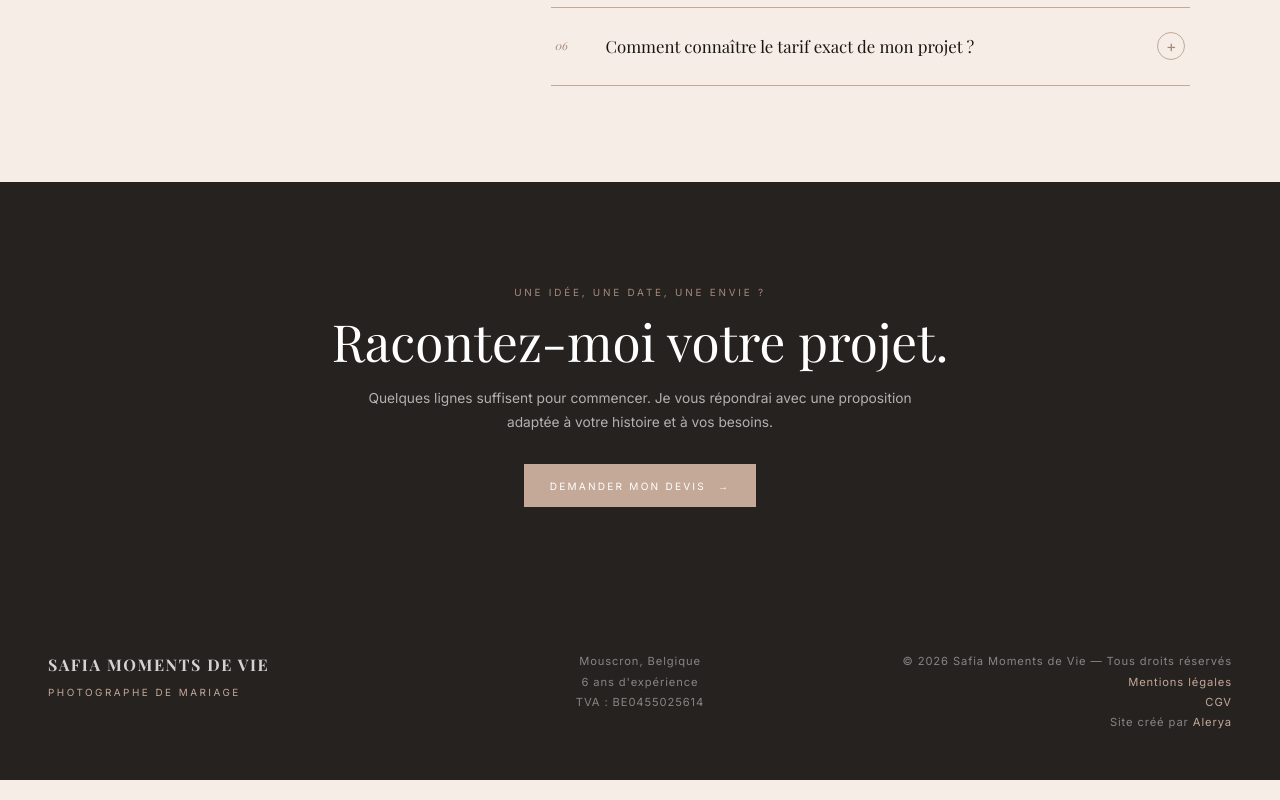
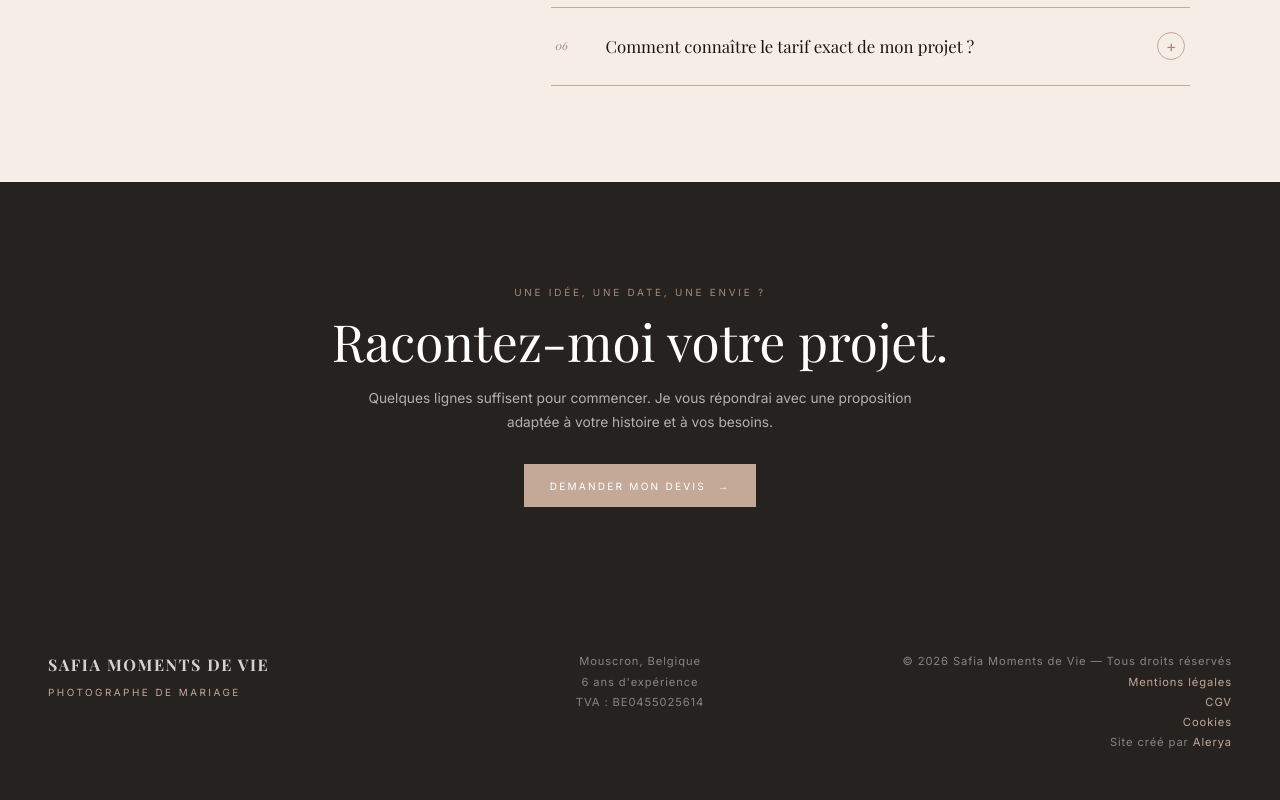
Before and after one commit to Melissaa49/safia-hdd, a Nuxt app: page / in a window 1280 px wide. Shown: the part 3870-4670 px from the top of the page. Built offline with nearby package versions, Linux system fonts and the light colour scheme; a web font is replaced by a local one.

Commit message:
feat: link cookie policy in footer

```diff
--- a/components/AppFooter.vue
+++ b/components/AppFooter.vue
@@ -26,6 +26,11 @@
           </NuxtLink>
         </p>
         <p>
+          <NuxtLink to="/cookies" class="footer__alerya">
+            Cookies
+          </NuxtLink>
+        </p>
+        <p>
           Site créé par
           <a
             href="https://www.alerya.fr"
```
